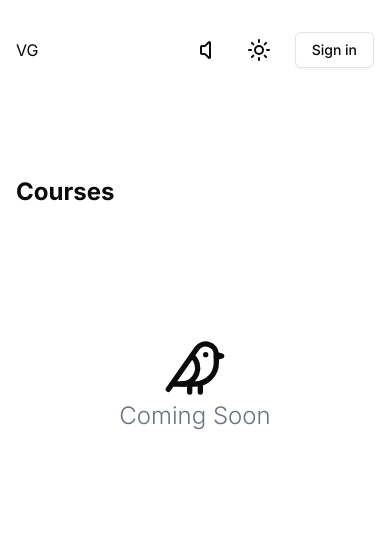
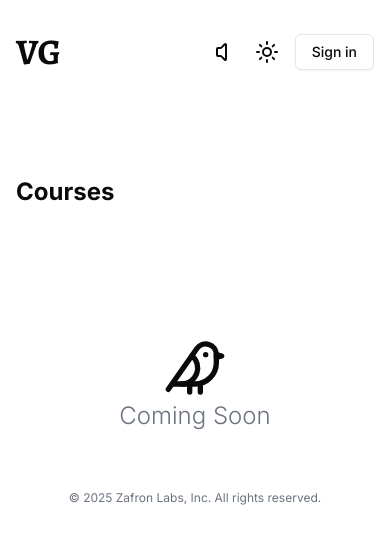
Before and after one commit to learnuidev/vishalgautam.io, a Next.js app: page /courses in a window 390 px wide. Shown: the top 544 px of the page. Built offline with nearby package versions, Linux system fonts and the light colour scheme; no server answers.

Commit message:
added footer

```diff
--- a/app/courses/page.tsx
+++ b/app/courses/page.tsx
@@ -4,7 +4,7 @@ export default function Courses() {
   return (
     <div>
       <div className="mt-40">
-        <h1 className="text-2xl font-bold mb-12 font-alegreya">Courses</h1>
+        <h1 className="text-2xl font-bold mb-12 text-left">Courses</h1>
       </div>
       <section>
         <Nothing message={"Coming Soon"} />
--- a/app/layout.tsx
+++ b/app/layout.tsx
@@ -4,6 +4,7 @@ import "./globals.css";
 import { ThemeProvider } from "@/components/theme-provider";
 import { NavBar } from "@/components/navbar";
 import { ClerkProvider } from "@/lib/clerk/clerk-provider";
+import { Footer } from "@/components/footer";
 
 const geistSans = Geist({
   variable: "--font-geist-sans",
@@ -31,20 +32,22 @@ export default function RootLayout({
   return (
     <ClerkProvider>
       <html lang="en">
-        <body
-          className={`${geistSans.variable} ${geistMono.variable} ${alegreya.variable} ${inter.className}  antialiased`}
+        <ThemeProvider
+          attribute="class"
+          defaultTheme="system"
+          enableSystem
+          disableTransitionOnChange
         >
-          <ThemeProvider
-            attribute="class"
-            defaultTheme="system"
-            enableSystem
-            disableTransitionOnChange
+          <body
+            className={`${geistSans.variable} ${geistMono.variable} ${alegreya.variable} ${inter.className}  antialiased relative`}
           >
             <NavBar />
 
             <div className="p-4 max-w-3xl mx-auto">{children}</div>
-          </ThemeProvider>
-        </body>
+
+            <Footer />
+          </body>
+        </ThemeProvider>
       </html>
     </ClerkProvider>
   );
--- /dev/null
+++ b/components/footer.tsx
@@ -0,0 +1,7 @@
+export const Footer = () => {
+  return (
+    <footer className="text-center my-10 sm:text-center text-xs leading-5 text-gray-500">
+      <p>© 2025 Zafron Labs, Inc. All rights reserved.</p>
+    </footer>
+  );
+};
--- a/components/navbar.tsx
+++ b/components/navbar.tsx
@@ -22,7 +22,9 @@ import { useState } from "react";
 function NavMobile() {
   return (
     <nav className="block sm:hidden">
-      <Link href="/">VG</Link>
+      <Link href="/" className="font-bold text-4xl">
+        <h6>VG</h6>
+      </Link>
     </nav>
   );
 }
@@ -107,7 +109,7 @@ export const NavBar = () => {
           <NavDesktop />
           <NavMobile />
         </>
-        <div className="space-x-6 flex items-center">
+        <div className="space-x-4 flex items-center">
           <button
             onClick={() => {
               if (isPlaying) {
```
